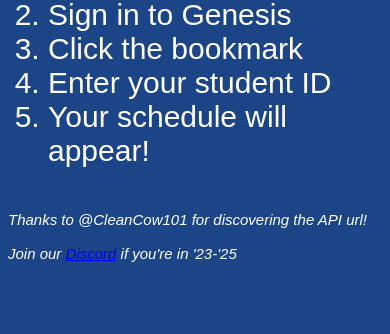
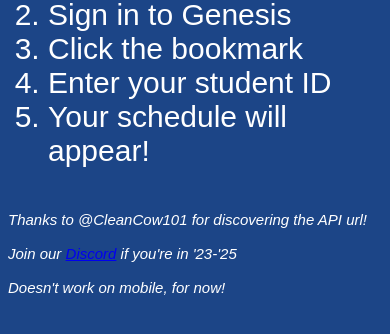
Before and after one commit to PCS24/ScheduleViewer, a plain HTML site: page index.html in a window 390 px wide. Shown: the part 194-528 px from the top of the page. Drawn offline with Linux system fonts and the light colour scheme.

Commit message:
add message saying it doesnt work on mobile

```diff
--- a/index.html
+++ b/index.html
@@ -76,7 +76,8 @@
             <li>Your schedule will appear!</li>
         </ol>
         <i>Thanks to @CleanCow101 for discovering the API url!</i><br>
-        <i>Join our <a href="https://discord.gg/MPhEM6Y">Discord</a> if you're in '23-'25</i>
+        <i>Join our <a href="https://discord.gg/MPhEM6Y">Discord</a> if you're in '23-'25</i><br>
+        <i>Doesn't work on mobile, for now!</i>
         <script>
             let elt = document.getElementById('drag');
             fetch("https://raw.githubusercontent.com/PCS24/ScheduleViewer/main/bookmark.js").then((res)=>res.text()).then((res)=>drag.setAttribute('href', res));
```
